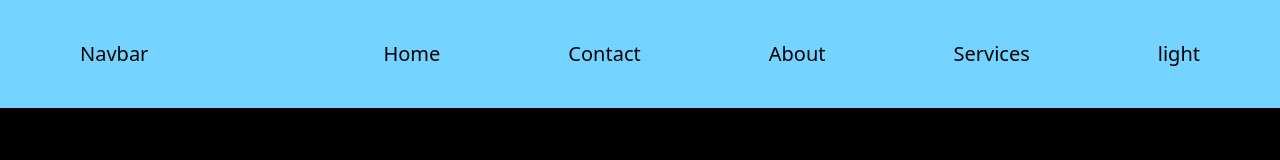
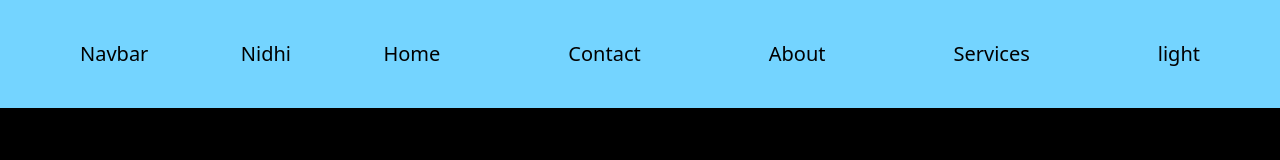
Before and after one commit to nidhi-webdev/gallery, a React (Vite) app in the folder Gallery/: page / in a window 1280 px wide. Shown: the top 160 px of the page. Built offline with nearby package versions, Linux system fonts and the light colour scheme.

Commit message:
Usecontext

```diff
--- a/Gallery/src/components/Navbar.jsx
+++ b/Gallery/src/components/Navbar.jsx
@@ -1,11 +1,18 @@
-import React from 'react'
+import React, { useContext } from 'react'
 import Nav2 from './Nav2'
+import { ThemeDataContext } from '../context/ThemeContext'
 
 const Navbar = (props) => {
+
+  const data = useContext(ThemeDataContext)
+  console.log(data);
+
 
   return (
     <div className='flex  bg-sky-300 justify-between px-20 py-10 text-xl text-black bold'>
       Navbar
+
+      <h2>  {data} </h2>
       <Nav2 theme={props.theme} />
     </div>
   )
--- a/Gallery/src/context/ThemeContext.jsx
+++ b/Gallery/src/context/ThemeContext.jsx
@@ -4,7 +4,7 @@ export const ThemeDataContext = createContext()
 
 export const ThemeContext = (props) => {
     return (
-        <ThemeDataContext>
+        <ThemeDataContext value="Nidhi">
             {props.children}
         </ThemeDataContext>
     )
```
